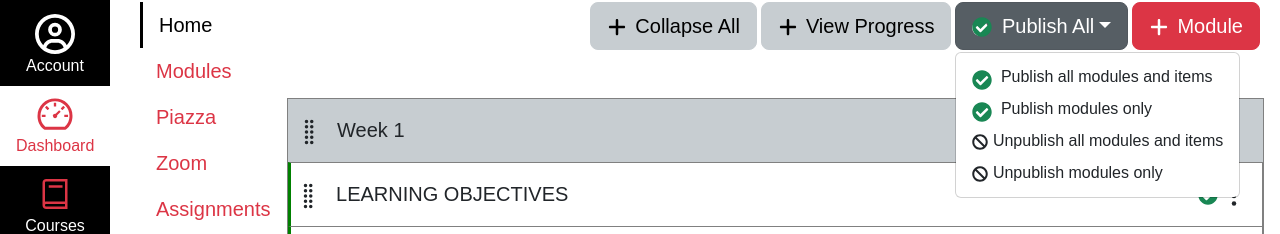
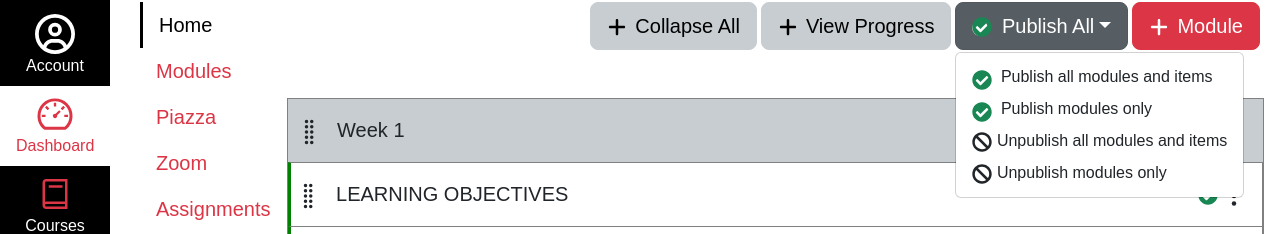
Before and after one commit to eunjinlee23/kambaz-next-js, a Next.js app: page /Courses/1/Modules in a window 1280 px wide. Both pictures are taken after a click on the button "Publish All". Shown: the part 85-319 px from the top of the page. Built offline with nearby package versions, Linux system fonts and the light colour scheme.

Commit message:
fix publish icon size

```diff
--- a/app/(Kambaz)/Courses/[cid]/Modules/ModulesControls.tsx
+++ b/app/(Kambaz)/Courses/[cid]/Modules/ModulesControls.tsx
@@ -21,10 +21,10 @@ export default function ModulesControls() {
                     <GreenCheckmark /> Publish modules only
                 </DropdownItem>
                 <DropdownItem id="wd-unpublish-all-modules-and-items">
-                    <FaBan /> Unpublish all modules and items
+                    <FaBan className="fs-5"/> Unpublish all modules and items
                 </DropdownItem>
                 <DropdownItem id="wd-unpublish-modules-only">
-                    <FaBan /> Unpublish modules only
+                    <FaBan className="fs-5"/> Unpublish modules only
                 </DropdownItem>
             </DropdownMenu>
         </Dropdown>
```
